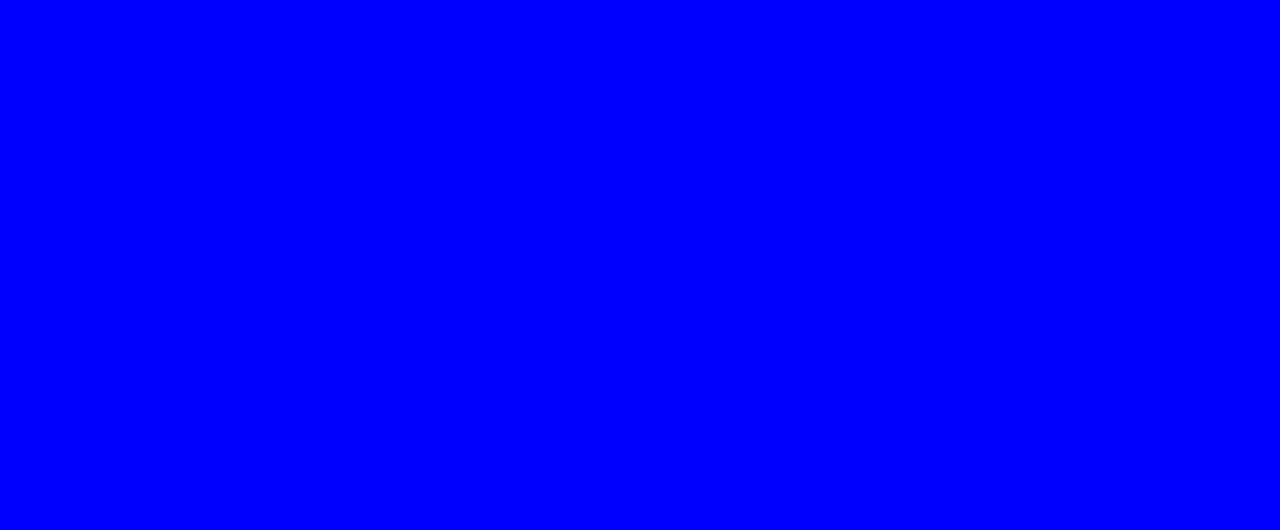
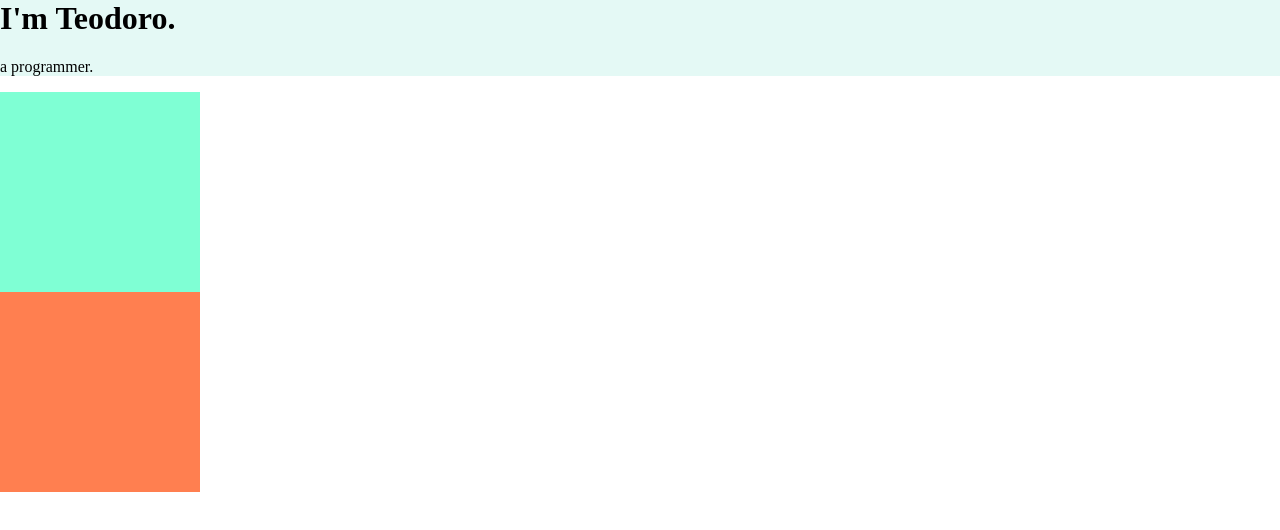
Before and after one commit to brew-o-doro/CSS---My-Site, a plain HTML site: page CSS - My Site/index.html in a window 1280 px wide. Drawn offline with Linux system fonts and the light colour scheme.

Commit message:
added basic styling

```diff
--- a/CSS - My Site/css/styles.css
+++ b/CSS - My Site/css/styles.css
@@ -1,3 +1,23 @@
 body {
-  background-color: blue;
+  margin: 0;
 }
+
+h1 {
+  margin-top: 0;
+}
+
+.top_container {
+  background-color: #e4f9f5;
+}
+
+.middle_container {
+  height: 200px;
+  width: 200px;
+  background-color: aquamarine;
+}
+
+.bottom_container {
+  height: 200px;
+  width: 200px;
+  background-color: coral;
+}
--- a/CSS - My Site/index.html
+++ b/CSS - My Site/index.html
@@ -1,12 +1,17 @@
 <!DOCTYPE html>
 <html lang="en" dir="ltr">
   <head>
-    <meta charset="utf-8">
+    <meta charset="utf-8" />
     <title>Teodoro's Personal Page</title>
-    <link rel="stylesheet" href="css/styles.css">
-    <link rel="icon" href="favicon.ico">
+    <link rel="stylesheet" href="css/styles.css" />
+    <link rel="icon" href="favicon.ico" />
   </head>
   <body>
-
+    <div class="top_container">
+      <h1>I'm Teodoro.</h1>
+      <p>a programmer.</p>
+    </div>
+    <div class="middle_container"></div>
+    <div class="bottom_container"></div>
   </body>
 </html>
```
